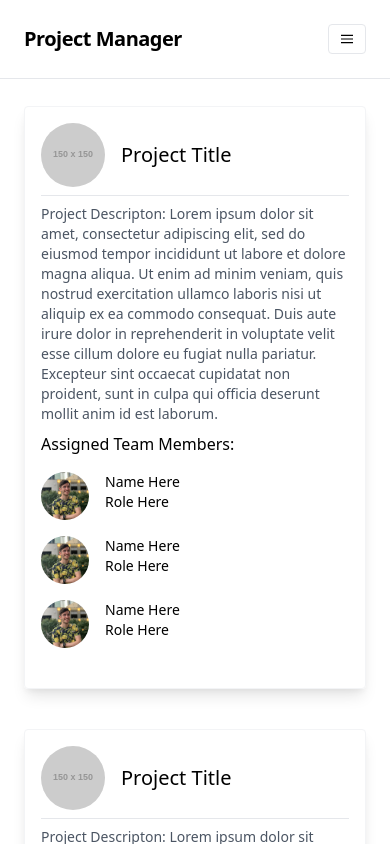
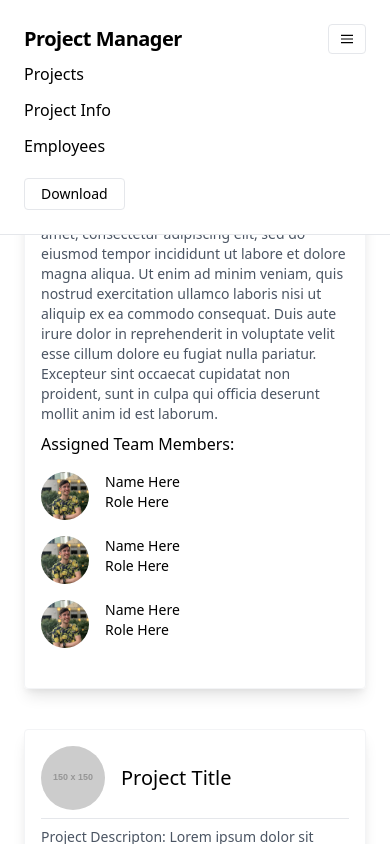
Before and after one commit to ryangautier1/project-manager, a React (Create React App) app: page /projects in a window 390 px wide. Both pictures are taken after a click on the element 347 px from the left and 39 px from the top of the page. Shown: the top 844 px of the page. Built offline with nearby package versions, Linux system fonts and the light colour scheme; the HTML template or start-up script is replaced by a standard one.

Commit message:
add links to top nav

```diff
--- a/src/components/Navbar/index.js
+++ b/src/components/Navbar/index.js
@@ -75,8 +75,25 @@ function Navbar(props) {
               <svg className="fill-current h-3 w-3" viewBox="0 0 20 20" xmlns="http://www.w3.org/2000/svg"><title>Menu</title><path d="M0 3h20v2H0V3zm0 6h20v2H0V9zm0 6h20v2H0v-2z" /></svg>
             </button>
           </div>
-          <div className="w-full sm:flex sm:items-center justify-between sm:w-auto" id="menu-options">
-            <div className="inline-block text-sm px-4 py-2 leading-none border rounded text-orange-500 border-orange-500 hover:border-transparent hover:text-white hover:bg-orange-500 mt-4 lg:mt-0">Download</div>
+          <div className="w-full sm:flex sm:items-center justify-between sm:w-auto sm:block hidden" id="menu-options">
+            <div className="sm:hidden">
+            <Link to="/projects">
+              <div className="mt-2 pb-1 w-48 text-md cursor-pointer" onClick={navRes}>
+                Projects
+              </div>
+            </Link>
+            <Link to="/projectinfo">
+              <div className="mt-2 pb-1 w-48 text-md cursor-pointer" onClick={navRes}>
+                Project Info
+              </div>
+            </Link>
+            <Link to="/employees">
+              <div className="mt-2 pb-1 w-48 text-md cursor-pointer" onClick={navRes}>
+                Employees
+              </div>
+            </Link>
+            </div>
+            <div className="inline-block text-sm px-4 py-2 leading-none border rounded text-orange-500 border-orange-500 hover:border-transparent hover:text-white hover:bg-orange-500 mt-4 sm:mt-0">Download</div>
 
           </div>
 
--- a/src/components/Navbar/style.css
+++ b/src/components/Navbar/style.css
@@ -37,13 +37,6 @@
   left: 50%;
 }
 
-
-@media screen and (max-width: 1024px) {
-  #menu-options {
-    display: none;
-  }
-}
-
 @media screen and (max-width: 640px) {
   .my-block {
     display: block !important;
```
Lines whose indentation alone changed are shown as unchanged.
